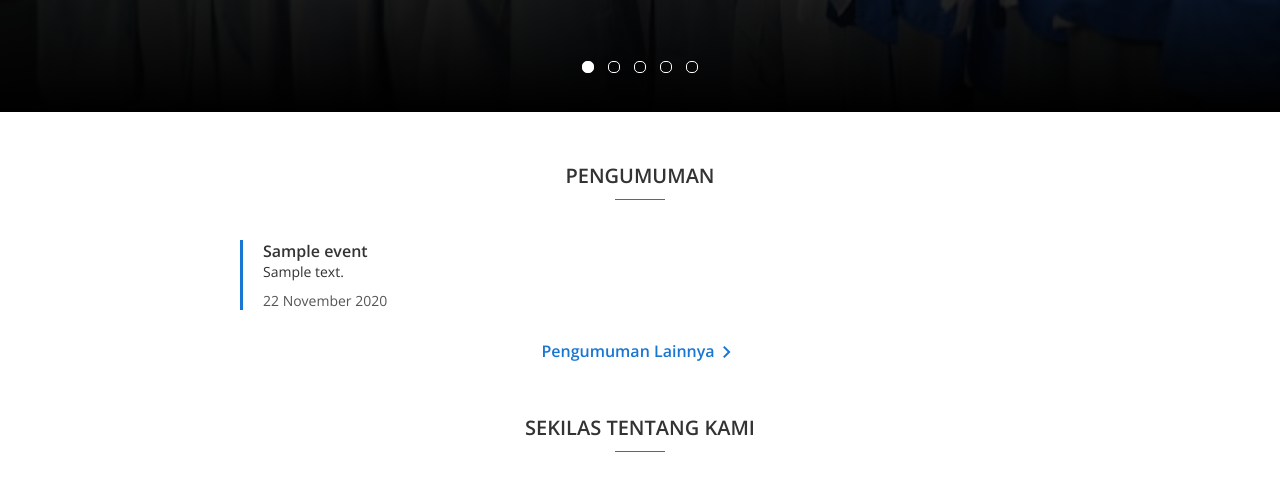
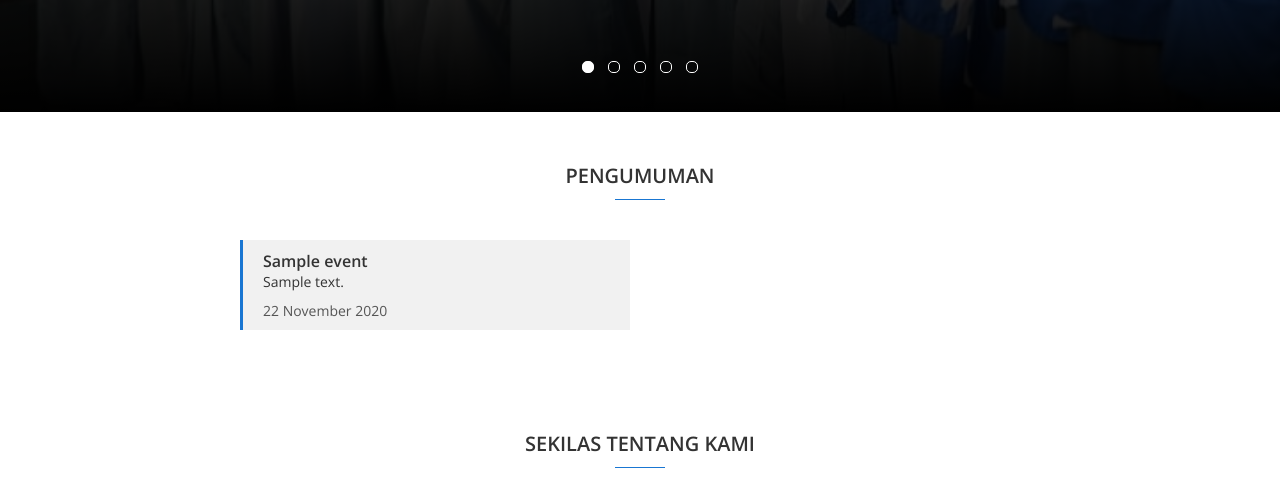
Before and after one commit to yandyrohman/school, a CodeIgniter app: page /school/ in a window 1280 px wide. Shown: the part 688-1180 px from the top of the page. Run offline with CodeIgniter, Linux system fonts and the light colour scheme; tables that the repository leaves empty hold one stand-in row (values such as "Sample post").

Commit message:
5 mar v2

```diff
--- a/application/views/home.php
+++ b/application/views/home.php
@@ -167,10 +167,6 @@
           <div class="event-item-date">22 November 2020</div>
         </div>
         <?php endforeach; ?>
-      </div>
-      <div class="event-more">
-        <span>Pengumuman Lainnya</span>
-        <i class="material-icons">keyboard_arrow_right</i>
       </div>
     </div>
     <?php endif; ?>
--- a/css/home.css
+++ b/css/home.css
@@ -347,6 +347,7 @@
   flex-direction: column;
   background: #fff;
   padding-top: 50px;
+  margin-bottom: 50px;
 }
 
   .event-box {
@@ -359,8 +360,9 @@
     .event-item {
       height: max-content;
       border-left: 3px solid #1976d2;
-      padding-left: 20px;
+      padding: 10px 20px;
       box-sizing: border-box;
+      background: #f1f1f1;
     }
 
       .event-item-title {
@@ -379,17 +381,6 @@
         color: #555;
         margin-top: 10px;
       }
-
-  .event-more {
-    width: max-content;
-    display: flex;
-    margin-top: 30px;
-    user-select: none;
-    cursor: pointer;
-    font-weight: 600;
-    font-size: 16px;
-    color: #1976d2;
-  }
 
 .about {
   width: 100%;
```
